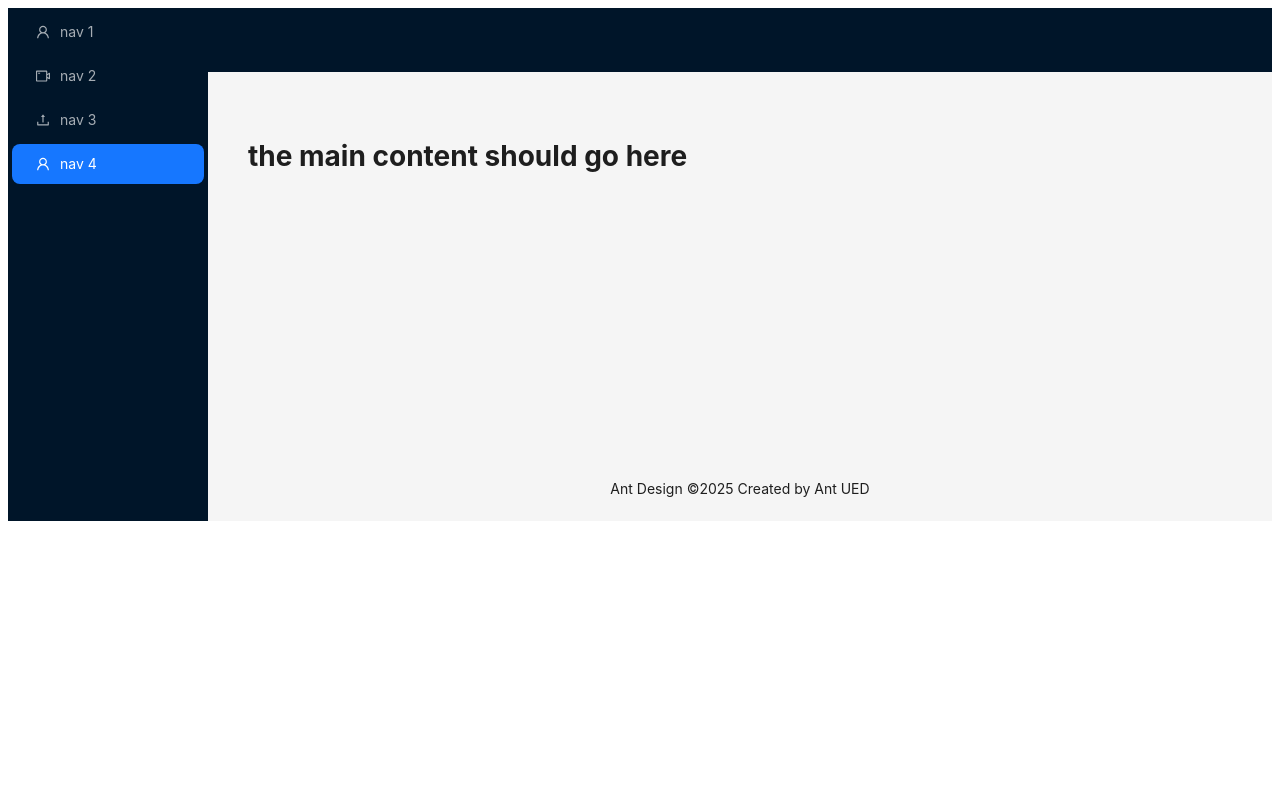
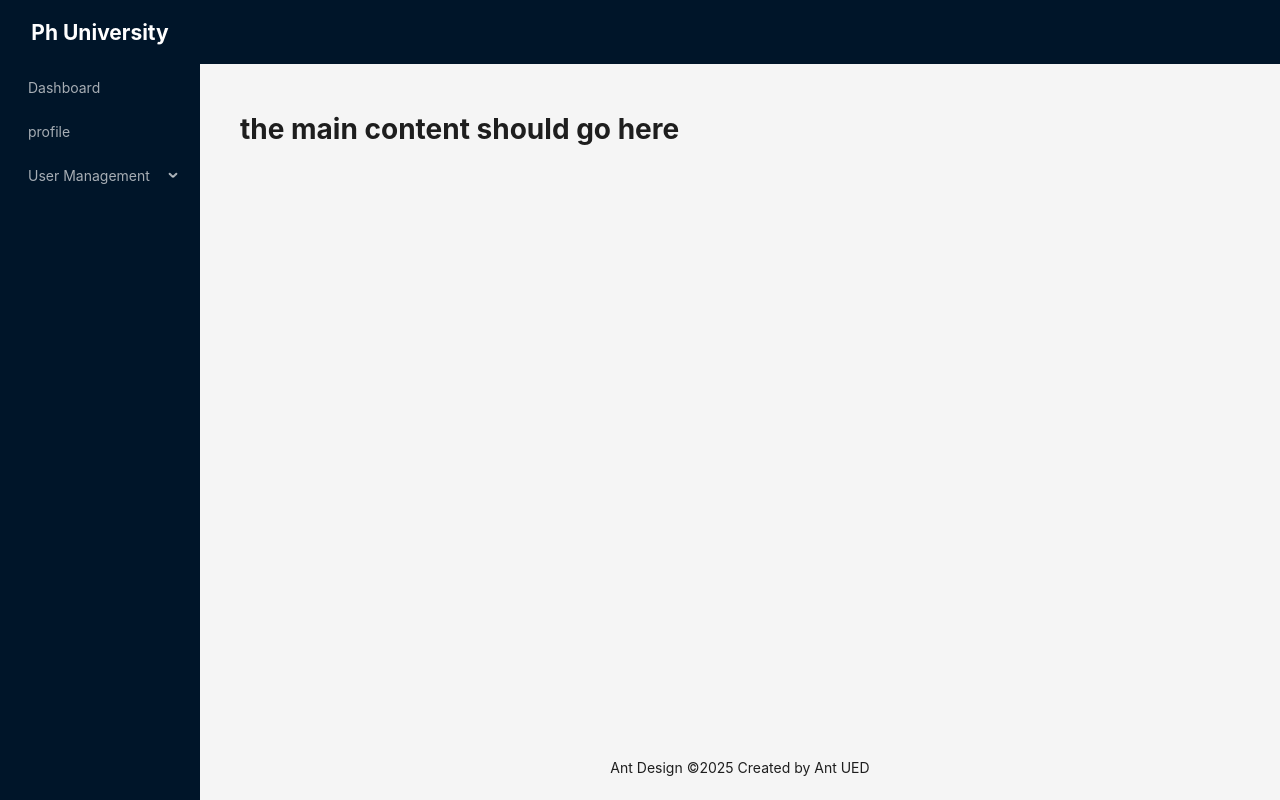
Before and after one commit to MdSaifulIslamRafsan/ph-university-frontend, a React (Vite) app: page / in a window 1280 px wide. Built offline with nearby package versions, Linux system fonts and the light colour scheme.

Commit message:
Fixing the layout and some menu name add

```diff
--- a/src/components/layout/MainLayout.tsx
+++ b/src/components/layout/MainLayout.tsx
@@ -1,17 +1,32 @@
-import { Layout, Menu } from "antd";
+import { Layout, Menu, MenuProps } from "antd";
 const { Header, Content, Footer, Sider } = Layout;
-import { UploadOutlined, UserOutlined, VideoCameraOutlined } from '@ant-design/icons';
-import { createElement } from "react";
-const items = [UserOutlined, VideoCameraOutlined, UploadOutlined, UserOutlined].map(
-    (icon, index) => ({
-      key: String(index + 1),
-      icon: createElement(icon),
-      label: `nav ${index + 1}`,
-    }),
-  );
+const items: MenuProps["items"] = [
+  {
+    key: 1,
+    label: "Dashboard",
+  },
+  {
+    key: 2,
+    label: "profile",
+  },
+  {
+    key: 3,
+    label: "User Management",
+    children: [
+      {
+        key: 3.1,
+        label: "Create Admin",
+      },
+      {
+        key: 3.2,
+        label: "Create Student",
+      },
+    ],
+  },
+];
 const MainLayout = () => {
   return (
-        <Layout>
+    <Layout style={{ height: "100vh" }}>
       <Sider
         breakpoint="lg"
         collapsedWidth="0"
@@ -22,12 +37,27 @@
           console.log(collapsed, type);
         }}
       >
-          <div className="demo-logo-vertical" />
-          <Menu theme="dark" mode="inline" defaultSelectedKeys={['4']} items={items} />
+        <div
+          style={{
+            color: "white",
+            height: "4rem",
+            display: "flex",
+            justifyContent: "center",
+            alignItems: "center",
+          }}
+        >
+          <h1>Ph University</h1>
+        </div>
+        <Menu
+          theme="dark"
+          mode="inline"
+          defaultSelectedKeys={["4"]}
+          items={items}
+        />
       </Sider>
       <Layout>
-          <Header style={{ padding: 0}} />
-          <Content style={{ margin: '24px 16px 0' }}>
+        <Header style={{ padding: 0 }} />
+        <Content style={{ margin: "24px 16px 0" }}>
           <div
             style={{
               padding: 24,
@@ -37,7 +67,7 @@
             <h1>the main content should go here</h1>
           </div>
         </Content>
-          <Footer style={{ textAlign: 'center' }}>
+        <Footer style={{ textAlign: "center" }}>
           Ant Design ©{new Date().getFullYear()} Created by Ant UED
         </Footer>
       </Layout>
--- a/src/index.css
+++ b/src/index.css
@@ -0,0 +1,4 @@
+* {
+  margin: 0;
+  padding: 0;
+}
```
Lines whose indentation alone changed are shown as unchanged.
